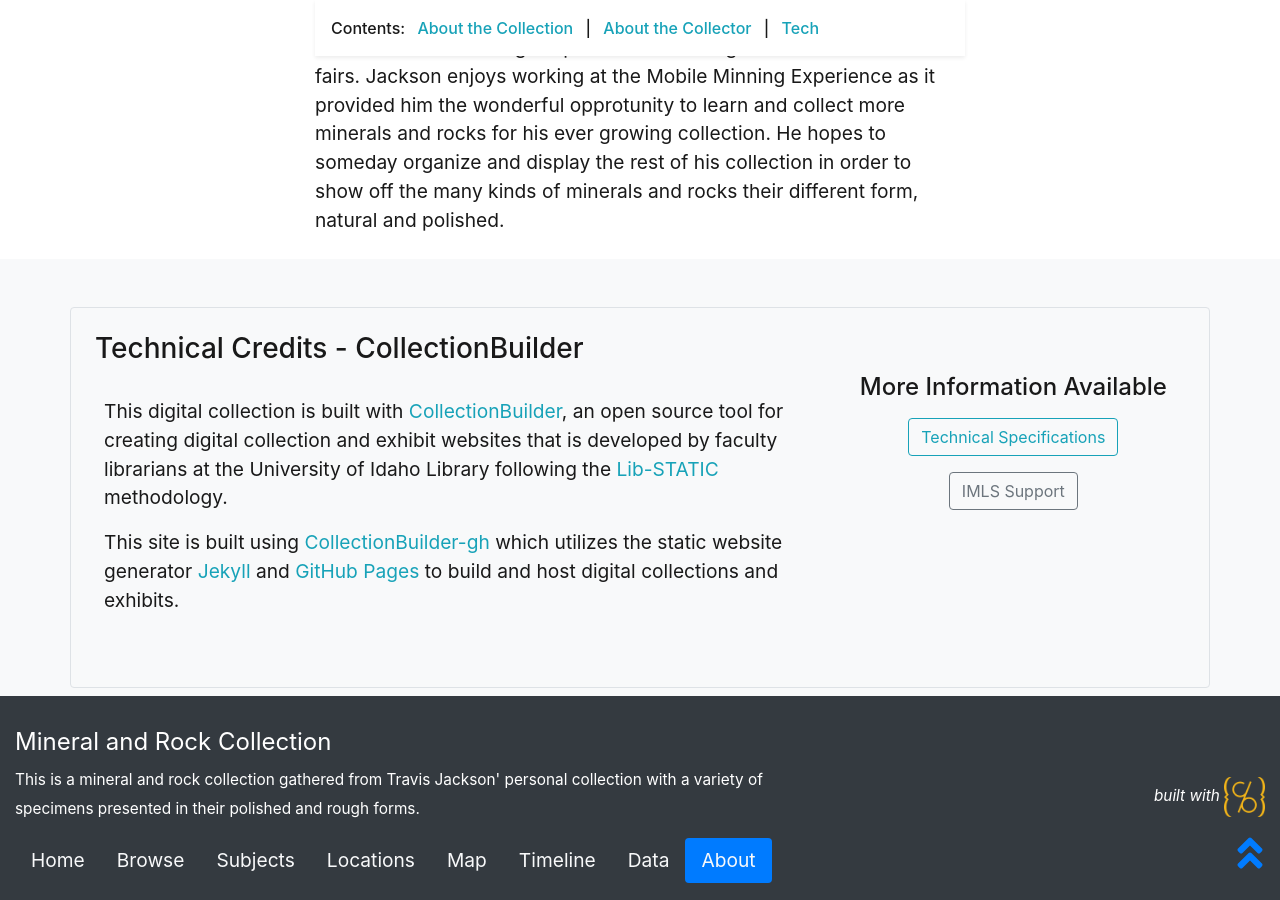
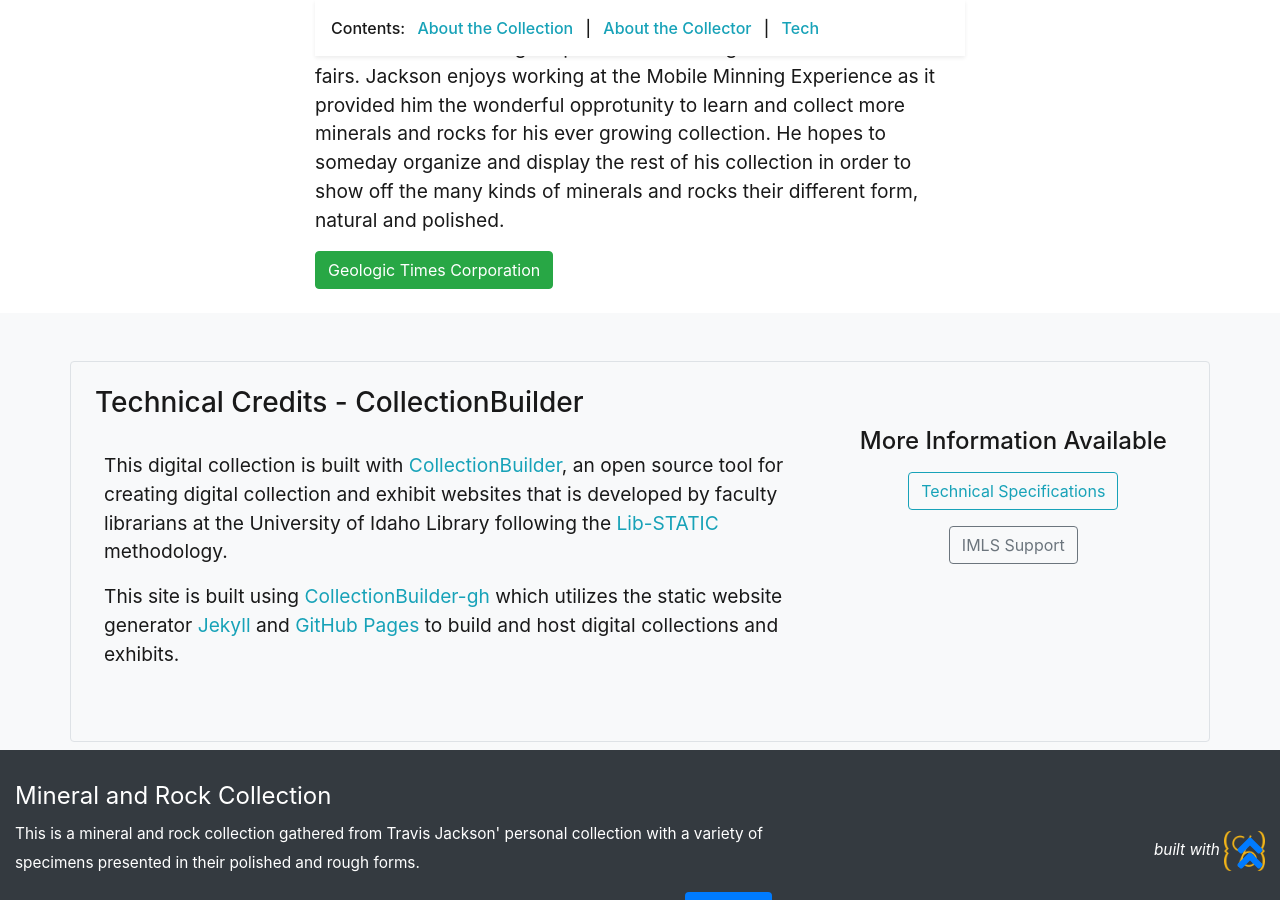
Before and after one commit to ilewis13/Mineral-and-Rock-Collection, a Jekyll site: the page built from pages/about.md, in a window 1280 px wide and 900 px high, scrolled down 1219 px. Built offline with Jekyll 4.4.1, drawn with Linux system fonts in a browser that asks for light colours.

Commit message:
Update about.md

```diff
--- a/pages/about.md
+++ b/pages/about.md
@@ -20,3 +20,5 @@ The minerals and rocks in this collection are from Travis Jackson's personal col
 ## About the Collector
 
 Travis Jackson has always been interested in learning about and collecting various kinds of mineral sand rocks since from a young age. As a kid, he would always pick up interesting rocks he saw whereever he went and would beg his parents to fill a bag of tumbled stones at fairs. Jackson enjoys working at the Mobile Minning Experience as it provided him the wonderful opprotunity to learn and collect more minerals and rocks for his ever growing collection. He hopes to someday organize and display the rest of his collection in order to show off the many kinds of minerals and rocks their different form, natural and polished.
+
+{% include feature/button.html text="Geologic Times Corporation" link="https://www.gtcrocks.com" color="success" %}
```
